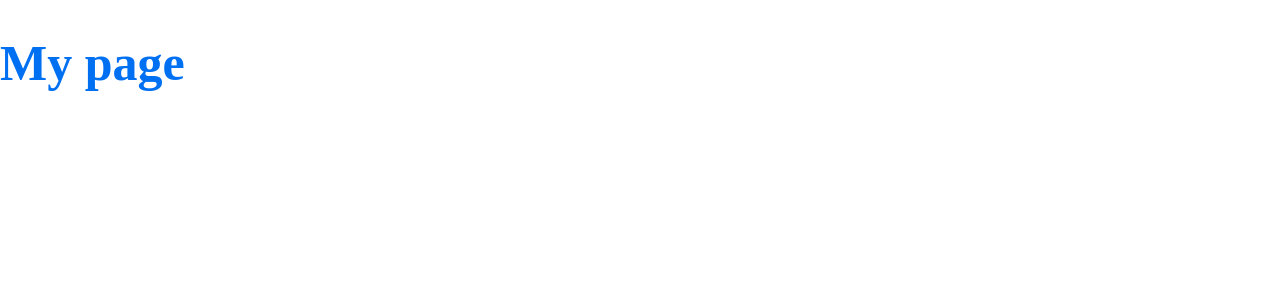
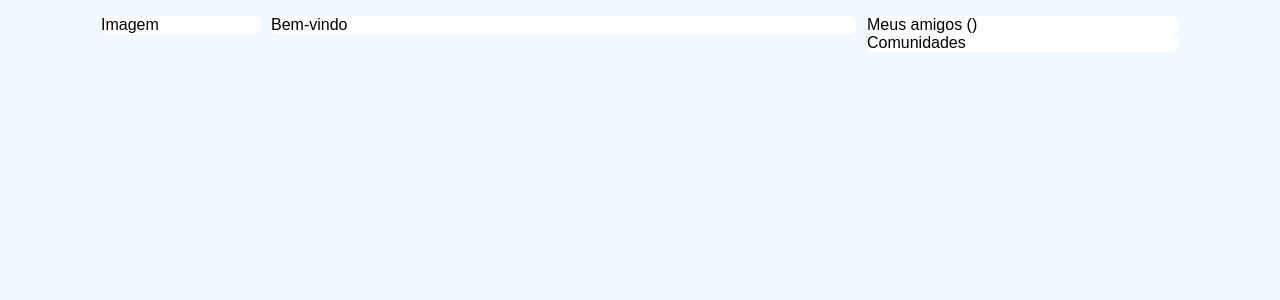
Before and after one commit to daniszcode/Imers-o-React-alurakut, a Next.js app: page / in a window 1280 px wide. Shown: the top 300 px of the page. Built offline with nearby package versions, Linux system fonts and the light colour scheme.

Commit message:
Iniciando interface da pagina 'home' do alurakut

```diff
--- a/pages/_app.js
+++ b/pages/_app.js
@@ -1,11 +1,25 @@
 import { createGlobalStyle, ThemeProvider } from 'styled-components'
 
 const GlobalStyle = createGlobalStyle`
-  body {
+ * {
     margin: 0;
     padding: 0;
     box-sizing: border-box;
+ }
+
+ body {
+
+    background-color: #F1F9FE;
+    font-family: sans-serif;
   }
+
+#__next {
+  display: flex;
+  min-height: 100vh;
+  flex-direction: column;
+}
+
+
 `
 
 const theme = {
--- a/pages/index.js
+++ b/pages/index.js
@@ -1,10 +1,64 @@
 import styled from 'styled-components'
 
-const Title = styled.h1`
-  font-size: 50px;
-  color: ${({ theme }) => theme.colors.primary};
+//const Title = styled.h1`
+//  font-size: 50px;
+//  color: ${({ theme }) => theme.colors.primary};
+//`
+
+//O nome da const precisa começar com letra maiuscula, pois se trata de um componente da pag
+const Box = styled.div `
+background-color: #FFFFFF;
+border-radius: 8px;
+
 `
+const MainGrid = styled.main `
+width: 100%;
+margin-inline: auto;
+max-width: 500px;
+grid-gap: 10px;
+padding: 16px;
+max-width: 500px;
+.profileArea {
+  display: none;
+  @media(min-width: 860px){
+    display: block;
+  }
+}
 
+@media(min-width: 860px) {
+display: grid;
+max-width: 1110px;
+grid-template-areas: "profileArea welcomeArea profileRelationsArea" ;
+grid-template-columns: 160px 1fr 312px;
+}
+`
+;
 export default function Home() {
-  return <Title>My page</Title>
+  return (
+  <MainGrid>
+    <div className="profileArea" style={{ gridArea: 'profileArea' }}>
+    <Box>
+      Imagem
+    </Box>
+    </div>
+    <div className="welcomeArea" style={{ gridArea: 'welcomeArea' }}>
+  <Box>
+    Bem-vindo
+  </Box>
+  </div>
+  <div className="profileRelationArea" style={{ gridArea: 'profileRelationsArea' }}>
+  <Box>
+    Meus amigos ()
+  </Box>
+  <Box>
+    Comunidades
+  </Box>
+  </div>
+  </MainGrid>
+
+
+
+
+
+  )
 }
```
